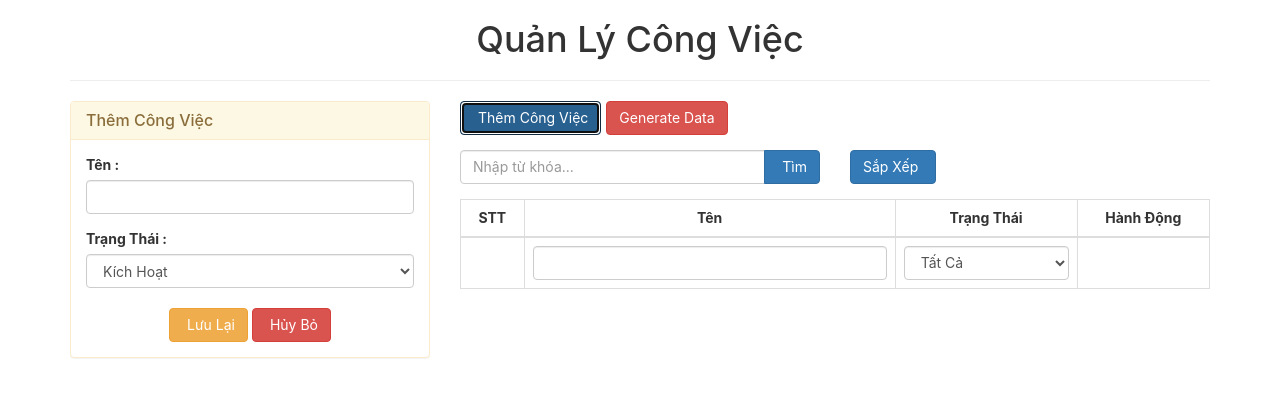
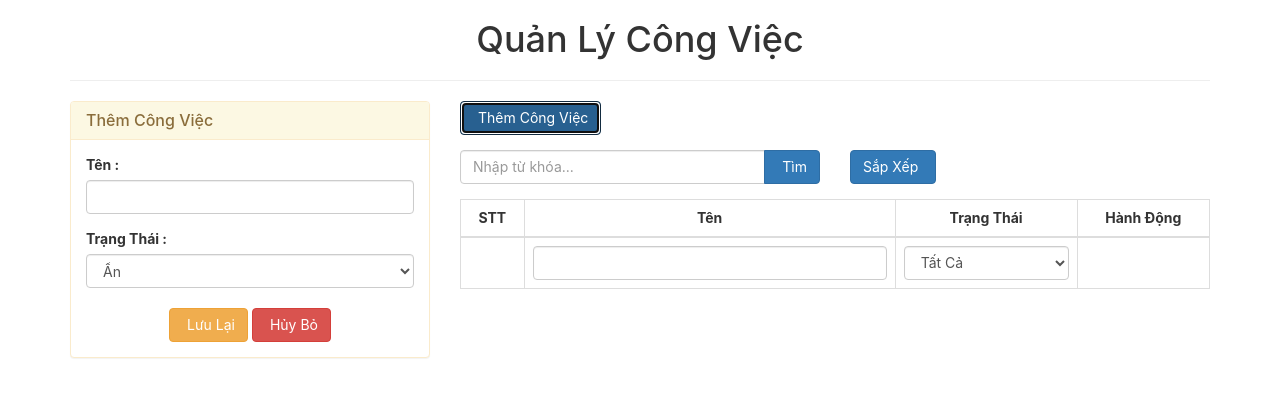
Before and after one commit to DangTrungdev113999/react-CRUD-app, a React (Create React App) app: page / in a window 1280 px wide. Both pictures are taken after a click on the button "Thêm Công Việc". Shown: the top 396 px of the page. Built offline with nearby package versions, Linux system fonts and the light colour scheme; some icons are missing.

Commit message:
feature craete Data

```diff
--- a/src/App.js
+++ b/src/App.js
@@ -23,33 +23,6 @@ class App extends Component {
 		}
 	}
 
-	onGenerateData = () => {
-		let tasks = [
-			{
-				id: this.generateID(),
-				name: 'học angular',
-				status: true
-			},
-			{
-				id: this.generateID(),
-				name: 'viva vivu',
-				status: false
-			},
-			{
-				id: this.generateID(),
-				name: 'học angular',
-				status: true
-			}
-		]
-
-		localStorage.setItem('tasks', JSON.stringify(tasks))
-
-		this.setState({
-				tasks : tasks
-		})
-
-	}
-
 	s4() {
 		return Math.floor((1 + Math.random()) * 0x10000).toString(16).substring(1);
 	}
@@ -70,9 +43,24 @@ class App extends Component {
 		})
 	}
 
+	onsubmit = (data) => {
+		data.id = this.generateID();
+		let { tasks } = this.state;
+		tasks.push(data);
+		this.setState({
+				tasks : tasks
+		})
+
+		localStorage.setItem('tasks', JSON.stringify(tasks))
+
+	}
+
     render() {
     	const { tasks, isDisplayForm } = this.state
-    	var elmForm = isDisplayForm ? <TaskForm onCloseForm = { this.onCloseForm } /> : '';
+    	var elmForm = isDisplayForm ?
+    					<TaskForm
+    						onCloseForm = { this.onCloseForm }
+    						onSubmit={ this.onsubmit }/> : '';
         return (
         	<div className="container">
         		<div className="text-center">
@@ -82,7 +70,7 @@ class App extends Component {
                     <div
                     	className= { isDisplayForm ?
                     				'col-xs-12 col-sm-12 col-md-4 col-lg-4' :
-                    				''}>
+                    				'' }>
                     	{/*form*/}
                     	{ elmForm }
                     </div>
@@ -97,13 +85,6 @@ class App extends Component {
 	                        onClick={ this.onToggleForm }>
                             <span className="fa fa-plus mr-5"></span>
                             Thêm Công Việc
-                        </button>
-
-                        <button
-	                        type="button"
-	                        className="btn btn-danger ml-5"
-	                        onClick={ this.onGenerateData }>
-                            Generate Data
                         </button>
 
                         {/*search - sort*/}
--- a/src/components/TaskForm.js
+++ b/src/components/TaskForm.js
@@ -1,9 +1,45 @@
 import React, { Component } from 'react';
 
 class TaskForm extends Component {
+    constructor(props) {
+        super(props);
+        this.state = {
+            name: '',
+            status: false
+        }
+    }
 
     onCloseForm = () => {
         this.props.onCloseForm();
+    }
+
+    onSubmit = (event) => {
+        event.preventDefault();
+
+        this.props.onSubmit(this.state);
+
+        this.onClear();
+        this.onCloseForm();
+    }
+
+    onChange = (event) => {
+        const target = event.target;
+        let value = target.value;
+        let name = target.name;
+        if(name === 'status') {
+            value = (target.value ) ? true : false;
+        }
+
+        this.setState({
+            [name] : value
+        })
+    }
+
+    onClear = () => {
+        this.setState({
+            name: '',
+            status: false
+        });
     }
 
     render() {
@@ -20,29 +56,39 @@ class TaskForm extends Component {
                     </h3>
                 </div>
                 <div className="panel-body">
-                    <form>
+                    <form onSubmit={ this.onSubmit }>
                         <div className="form-group">
                             <label>Tên :</label>
                             <input
                                 type="text"
                                 className="form-control"
+                                value={ this.state.name }
                                 name="name"
-                                value=''
+                                onChange={ this.onChange }
                             />
                         </div>
                         <label>Trạng Thái :</label>
                         <select
                             className="form-control"
+                            value={ this.state.status}
+                            name="status"
+                            onChange={ this.onChange }
                         >
-                            <option >Kích Hoạt</option>
-                            <option >Ẩn</option>
+                            <option value={true}>Kích Hoạt</option>
+                            <option value={false}>Ẩn</option>
                         </select><br/>
                         <div className="text-center">
-                            <button type="submit" className="btn btn-warning">
+                            <button
+                            type="submit"
+                            className="btn btn-warning"
+                            onSubmit={ this.onSubmit }>
                                 <span className="fa fa-plus mr-5"></span>Lưu Lại
                             </button>&nbsp;
-                            <button type="button" className="btn btn-danger">
-                                <span className="fa fa-close mr-5"></span>Hủy Bỏ
+                            <button
+                                type="button"
+                                className="btn btn-danger"
+                                onClick={ this.onClear }>
+                                <span  className="fa fa-close mr-5"></span>Hủy Bỏ
                             </button>
                         </div>
                     </form>
```
